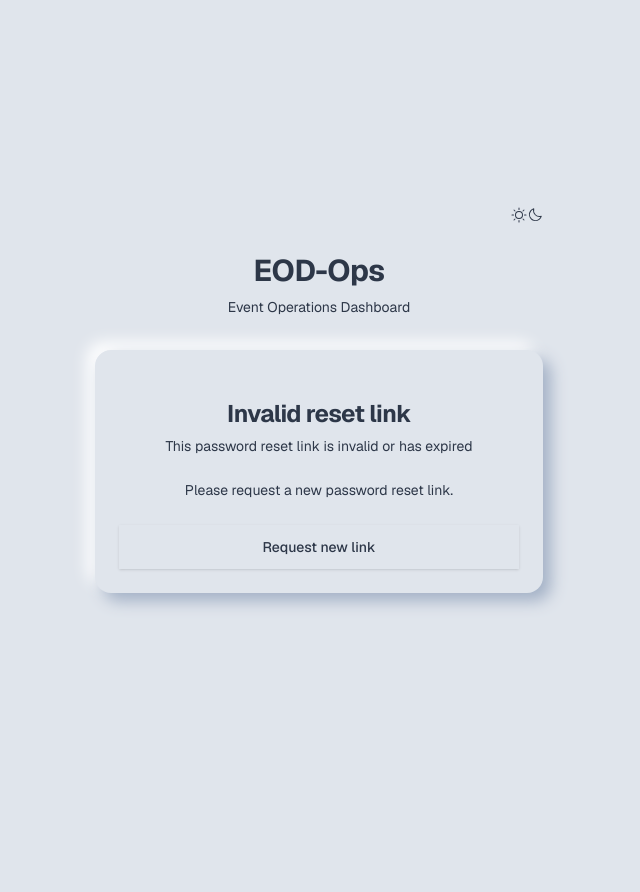
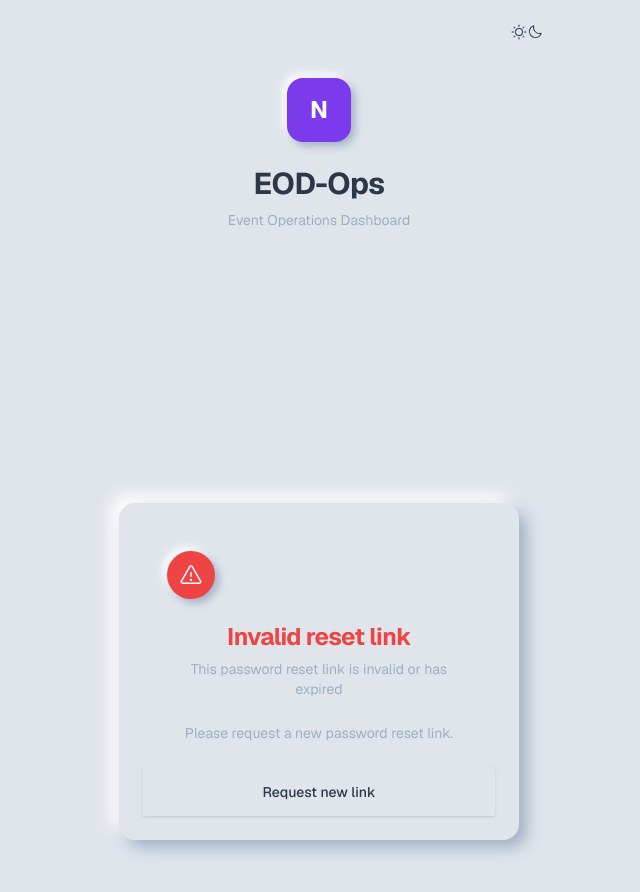
Before and after one commit to nashin2025/eod-ops, a Next.js app: page /reset-password in a window 1280 px wide. Shown: the top 892 px of the page, without its empty margins (321-961 px from the left). Before the commit the page ends 800 px from the top, so only its background shows below. Built offline with nearby package versions, Linux system fonts and the light colour scheme.

Commit message:
feat: redesign reset password page with design system tokens - neomorphic/dark themes, Phosphor icons, proper spacing, show/hide password

```diff
--- a/src/app/reset-password/page.tsx
+++ b/src/app/reset-password/page.tsx
@@ -6,14 +6,17 @@ import { ThemeToggleCompact } from "@/components/ui/ThemeToggle";
 
 function ResetPasswordContent() {
   return (
-    <div className="min-h-screen flex items-center justify-center p-4 animate-fade-in" style={{ background: 'hsl(var(--background))' }}>
+    <div className="min-h-screen flex items-center justify-center p-6 animate-fade-in">
       <div className="w-full max-w-md">
-        <div className="flex justify-end mb-6">
+        <div className="flex justify-end mb-8">
           <ThemeToggleCompact />
         </div>
-        <div className="text-center mb-8">
-          <h1 className="text-3xl font-bold text-foreground">EOD-Ops</h1>
-          <p className="text-muted-foreground mt-2">Event Operations Dashboard</p>
+        <div className="text-center mb-10">
+          <div className="inline-flex items-center justify-center w-16 h-16 rounded-2xl mb-6" style={{ background: "var(--accent)", boxShadow: "var(--neu-raised-sm)" }}>
+            <span className="text-2xl font-bold" style={{ color: "white" }}>N</span>
+          </div>
+          <h1 className="text-3xl font-bold" style={{ color: "var(--text-primary)" }}>EOD-Ops</h1>
+          <p className="mt-2" style={{ color: "var(--text-tertiary)" }}>Event Operations Dashboard</p>
         </div>
         <ResetPasswordForm />
       </div>
--- a/src/components/auth/ResetPasswordForm.tsx
+++ b/src/components/auth/ResetPasswordForm.tsx
@@ -3,8 +3,9 @@
 import { useState, useEffect } from "react";
 import { useRouter, useSearchParams } from "next/navigation";
 import { Button } from "@/components/ui/button";
+import { Input } from "@/components/ui/input";
 import { Card, CardContent, CardDescription, CardFooter, CardHeader, CardTitle } from "@/components/ui/card";
-import { Loader2, Lock, AlertCircle, CheckCircle, Eye, EyeOff } from "lucide-react";
+import { Lock, CheckCircle, Warning, Spinner, Eye, EyeSlash } from "@phosphor-icons/react";
 import { useToast } from "@/hooks/use-toast";
 
 export function ResetPasswordForm() {
@@ -72,61 +73,71 @@ export function ResetPasswordForm() {
 
   if (!validToken) {
     return (
-      <Card className="w-full max-w-md card-neo dark:card-mono">
+      <div className="min-h-screen flex items-center justify-center p-6 animate-fade-in">
+        <Card className="w-full max-w-md animate-scale-in">
           <CardHeader className="text-center">
-          <CardTitle className="text-2xl font-bold text-destructive">Invalid reset link</CardTitle>
-          <CardDescription className="text-muted-foreground">This password reset link is invalid or has expired</CardDescription>
+            <div className="inline-flex items-center justify-center w-12 h-12 rounded-full mb-4" style={{ background: "var(--danger)", boxShadow: "var(--neu-raised-sm)" }}>
+              <Warning className="h-6 w-6" style={{ color: "white" }} />
+            </div>
+            <CardTitle className="text-2xl font-bold" style={{ color: "var(--danger)" }}>Invalid reset link</CardTitle>
+            <CardDescription style={{ color: "var(--text-tertiary)" }}>This password reset link is invalid or has expired</CardDescription>
           </CardHeader>
           <CardContent>
-          <p className="text-center text-muted-foreground mb-6">
+            <p className="text-center mb-6" style={{ color: "var(--text-tertiary)" }}>
               Please request a new password reset link.
             </p>
-          <Button className="w-full btn-neo-accent dark:btn-mono-primary" onClick={() => router.push("/forgot-password")}>
+            <Button className="w-full" size="lg" onClick={() => router.push("/forgot-password")}>
               Request new link
             </Button>
           </CardContent>
         </Card>
+      </div>
     );
   }
 
   if (success) {
     return (
-      <Card className="w-full max-w-md card-neo dark:card-mono">
+      <div className="min-h-screen flex items-center justify-center p-6 animate-fade-in">
+        <Card className="w-full max-w-md animate-scale-in">
           <CardHeader className="text-center">
-          <CheckCircle className="h-12 w-12 text-green-500 mx-auto mb-4" />
-          <CardTitle className="text-2xl font-bold text-foreground">Password updated</CardTitle>
-          <CardDescription className="text-muted-foreground">Your password has been successfully reset</CardDescription>
+            <div className="inline-flex items-center justify-center w-12 h-12 rounded-full mb-4" style={{ background: "var(--success)", boxShadow: "var(--neu-raised-sm)" }}>
+              <CheckCircle className="h-6 w-6" style={{ color: "white" }} />
+            </div>
+            <CardTitle className="text-2xl font-bold" style={{ color: "var(--text-primary)" }}>Password updated</CardTitle>
+            <CardDescription style={{ color: "var(--text-tertiary)" }}>Your password has been successfully reset</CardDescription>
           </CardHeader>
           <CardContent>
-          <Button className="w-full btn-neo-accent dark:btn-mono-primary" onClick={() => router.push("/login")}>
+            <Button className="w-full" size="lg" onClick={() => router.push("/login")}>
               Sign in with new password
             </Button>
           </CardContent>
         </Card>
+      </div>
     );
   }
 
   return (
-    <Card className="w-full max-w-md card-neo dark:card-mono">
+    <div className="min-h-screen flex items-center justify-center p-6 animate-fade-in">
+      <Card className="w-full max-w-md animate-slide-in-right">
         <CardHeader className="text-center">
-        <CardTitle className="text-2xl font-bold text-foreground">Reset password</CardTitle>
-        <CardDescription className="text-muted-foreground">Enter your new password below</CardDescription>
+          <CardTitle className="text-2xl font-bold" style={{ color: "var(--text-primary)" }}>Reset password</CardTitle>
+          <CardDescription style={{ color: "var(--text-tertiary)" }}>Enter your new password below</CardDescription>
         </CardHeader>
-      <CardContent>
-        <form onSubmit={handleSubmit} className="space-y-4">
+        <CardContent className="space-y-5">
+          <form onSubmit={handleSubmit} className="space-y-5">
             <div className="space-y-2">
-            <label htmlFor="password" className="text-sm font-medium text-foreground">
+              <label htmlFor="password" className="text-sm font-medium" style={{ color: "var(--text-primary)" }}>
                 New Password
               </label>
               <div className="relative">
-              <Lock className="absolute left-3 top-1/2 -translate-y-1/2 text-muted-foreground h-4 w-4" />
-              <input
+                <Lock className="absolute left-4 top-1/2 -translate-y-1/2" style={{ width: 18, height: 18, color: "var(--text-tertiary)" }} />
+                <Input
                   id="password"
                   type={showPassword ? "text" : "password"}
                   placeholder="•••••••• (min 8 chars)"
                   value={password}
                   onChange={(e) => setPassword(e.target.value)}
-                className="input-neo dark:input-mono pl-10 pr-10"
+                  className="pl-11 pr-11"
                   required
                   disabled={isLoading}
                   minLength={8}
@@ -134,26 +145,27 @@ export function ResetPasswordForm() {
                 <button
                   type="button"
                   onClick={() => setShowPassword(!showPassword)}
-                className="absolute right-3 top-1/2 -translate-y-1/2 text-muted-foreground hover:text-foreground"
+                  className="absolute right-4 top-1/2 -translate-y-1/2"
+                  style={{ color: "var(--text-tertiary)" }}
                 >
-                {showPassword ? <EyeOff className="h-4 w-4" /> : <Eye className="h-4 w-4" />}
+                  {showPassword ? <EyeSlash className="h-5 w-5" style={{ width: 18, height: 18 }} /> : <Eye className="h-5 w-5" style={{ width: 18, height: 18 }} />}
                 </button>
               </div>
             </div>
 
             <div className="space-y-2">
-            <label htmlFor="confirmPassword" className="text-sm font-medium text-foreground">
+              <label htmlFor="confirmPassword" className="text-sm font-medium" style={{ color: "var(--text-primary)" }}>
                 Confirm New Password
               </label>
               <div className="relative">
-              <Lock className="absolute left-3 top-1/2 -translate-y-1/2 text-muted-foreground h-4 w-4" />
-              <input
+                <Lock className="absolute left-4 top-1/2 -translate-y-1/2" style={{ width: 18, height: 18, color: "var(--text-tertiary)" }} />
+                <Input
                   id="confirmPassword"
                   type={showPassword ? "text" : "password"}
                   placeholder="••••••••"
                   value={confirmPassword}
                   onChange={(e) => setConfirmPassword(e.target.value)}
-                className="input-neo dark:input-mono pl-10"
+                  className="pl-11"
                   required
                   disabled={isLoading}
                 />
@@ -161,16 +173,16 @@ export function ResetPasswordForm() {
             </div>
 
             {error && (
-            <div className="flex items-center gap-2 text-sm text-destructive bg-destructive/10 p-3 rounded-xl">
-              <AlertCircle className="h-4 w-4 flex-shrink-0" />
+              <div className="flex items-center gap-2 text-sm p-3 rounded-xl" style={{ background: "rgba(239, 68, 68, 0.1)", color: "var(--danger)" }}>
+                <Warning className="h-4 w-4 flex-shrink-0" style={{ width: 16, height: 16 }} />
                 <span>{error}</span>
               </div>
             )}
 
-          <Button type="submit" className="w-full btn-neo-accent dark:btn-mono-primary" disabled={isLoading}>
+            <Button type="submit" className="w-full" disabled={isLoading} size="lg">
               {isLoading ? (
                 <>
-                <Loader2 className="mr-2 h-4 w-4 animate-spin" />
+                  <Spinner className="mr-2 h-4 w-4 animate-spin" style={{ width: 18, height: 18 }} />
                   Resetting...
                 </>
               ) : (
@@ -180,5 +192,6 @@ export function ResetPasswordForm() {
           </form>
         </CardContent>
       </Card>
+    </div>
   );
 }
```
Lines whose indentation alone changed are shown as unchanged.
